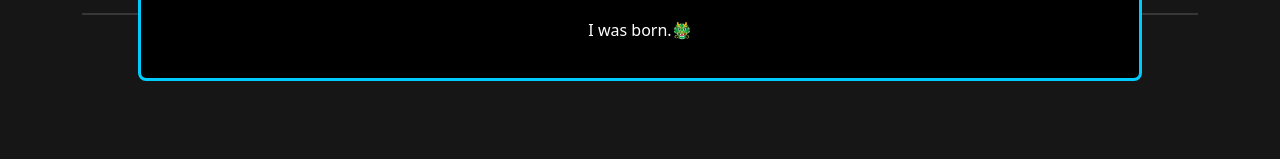
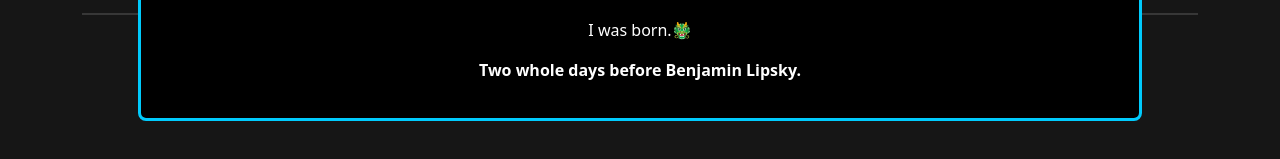
Before and after one commit to Gazzy21/Birthday-Website, a plain HTML site: page index.html in a window 1280 px wide. Both pictures are taken after a click on the button "2007". Shown: the part 629-788 px from the top of the page. Drawn offline with nearby package versions, Linux system fonts and the light colour scheme.

Commit message:
added more text

```diff
--- a/index.html
+++ b/index.html
@@ -32,6 +32,7 @@
             <img class="imgstyle2" src="Bebe.jpg" />
             <hr />
             <p class="text-center mt-3">I was born.🐲</p>
+            <p class="text-center"><b>Two whole days before Benjamin Lipsky.</b></p>
           </div>
         </div>
       </div>
```
